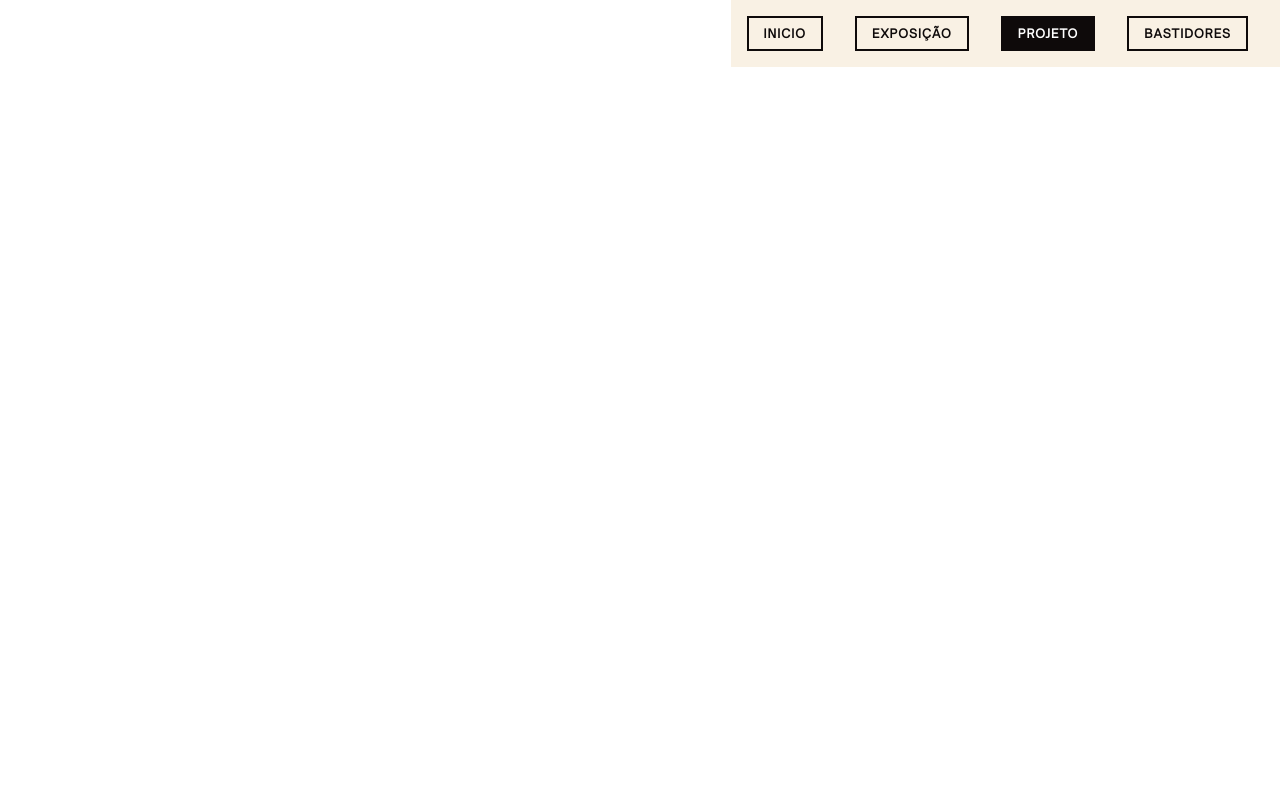
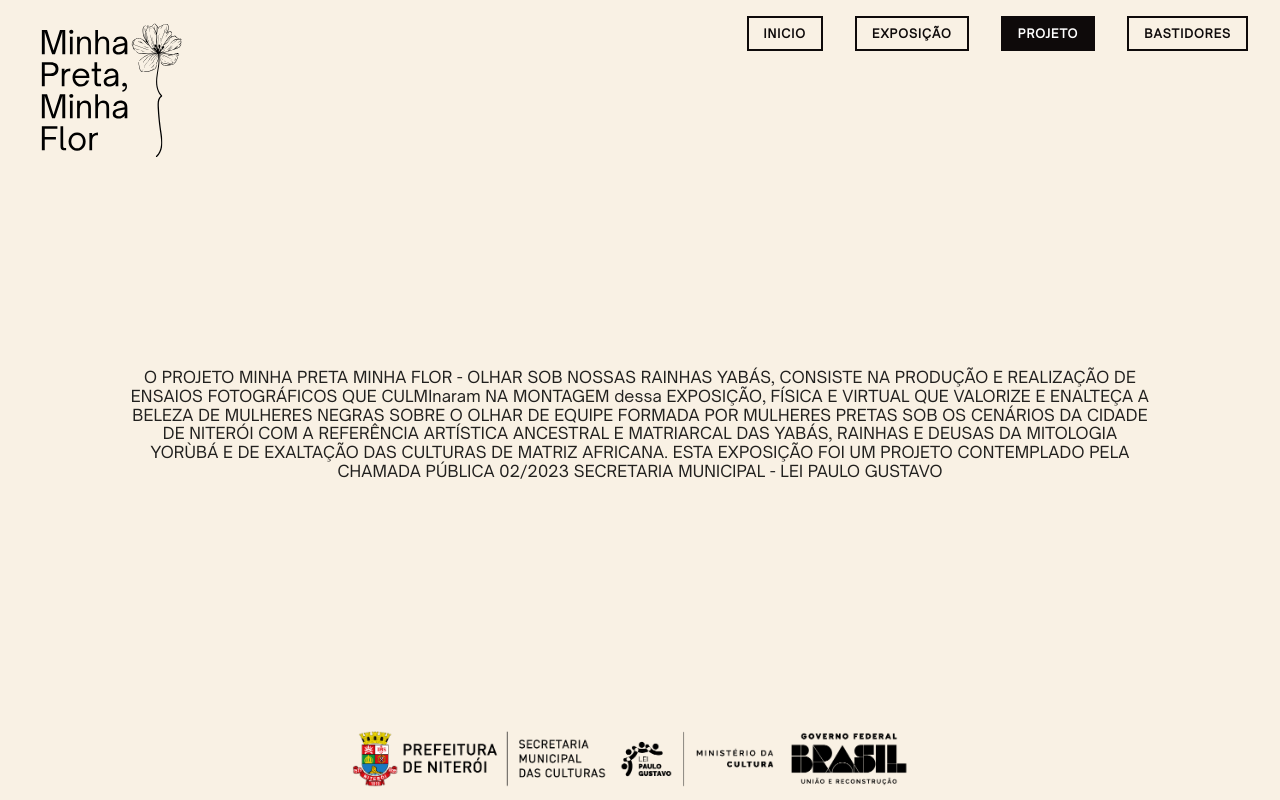
Before and after one commit to vitrokb/minha-preta-minha-flor, a React (Vite) app: page /projeto in a window 1280 px wide. Built offline with nearby package versions, Linux system fonts and the light colour scheme.

Commit message:
feat: Exposition page and little adjust on navbar

```diff
--- a/src/components/Navbar/Navbar.tsx
+++ b/src/components/Navbar/Navbar.tsx
@@ -7,7 +7,7 @@ import './Navbar.css';
 function Navbar() {
   const [isOpen, setIsOpen] = useState(false);
 
-  const matchesMediaQuery = useMediaQuery('(max-width:670px)');
+  const matchesMediaQuery = useMediaQuery('(max-width: 735px)');
 
   const location = useLocation();
 
--- /dev/null
+++ b/src/pages/Project/Project.css
@@ -0,0 +1,7 @@
+.project-wrapper {
+  background-color: #F9F1E4;
+  min-height: 100vh;
+  display: flex;
+  flex-direction: column;
+  justify-content: space-between;
+}
--- a/src/pages/Project/Project.tsx
+++ b/src/pages/Project/Project.tsx
@@ -1,7 +1,39 @@
+import { Typography as MuiTypography, styled, TypographyProps } from '@mui/material';
+import { Footer } from '../../components/Footer';
+import { Logo } from '../../components/Logo';
 import { Navbar } from '../../components/Navbar';
+import './Project.css';
 
 function Project() {
-  return <Navbar />;
+  const StyledTypography = styled(MuiTypography)<TypographyProps>(() => ({
+    fontSize: '1rem',
+    margin: '4rem 2rem',
+    textAlign: 'center',
+    '@media (min-width: 769px)': {
+      margin: '4rem 4rem',
+      width: '80%',
+      alignSelf: 'center',
+    },
+  }));
+
+  return (
+    <section className="project-wrapper">
+      <div>
+        <Logo />
+        <Navbar />
+      </div>
+      <StyledTypography variant="h1">
+        O PROJETO MINHA PRETA MINHA FLOR - OLHAR SOB NOSSAS RAINHAS YABÁS, CONSISTE NA PRODUÇÃO E
+        REALIZAÇÃO DE ENSAIOS FOTOGRÁFICOS QUE CULMInaram NA MONTAGEM dessa EXPOSIÇÃO, FÍSICA E
+        VIRTUAL QUE VALORIZE E ENALTEÇA A BELEZA DE MULHERES NEGRAS SOBRE O OLHAR DE EQUIPE FORMADA
+        POR MULHERES PRETAS SOB OS CENÁRIOS DA CIDADE DE NITERÓI COM A REFERÊNCIA ARTÍSTICA
+        ANCESTRAL E MATRIARCAL DAS YABÁS, RAINHAS E DEUSAS DA MITOLOGIA YORÙBÁ E DE EXALTAÇÃO DAS
+        CULTURAS DE MATRIZ AFRICANA. ESTA EXPOSIÇÃO FOI UM PROJETO CONTEMPLADO PELA CHAMADA PÚBLICA
+        02/2023 SECRETARIA MUNICIPAL - LEI PAULO GUSTAVO
+      </StyledTypography>
+      <Footer />
+    </section>
+  );
 }
 
 export default Project;
```
